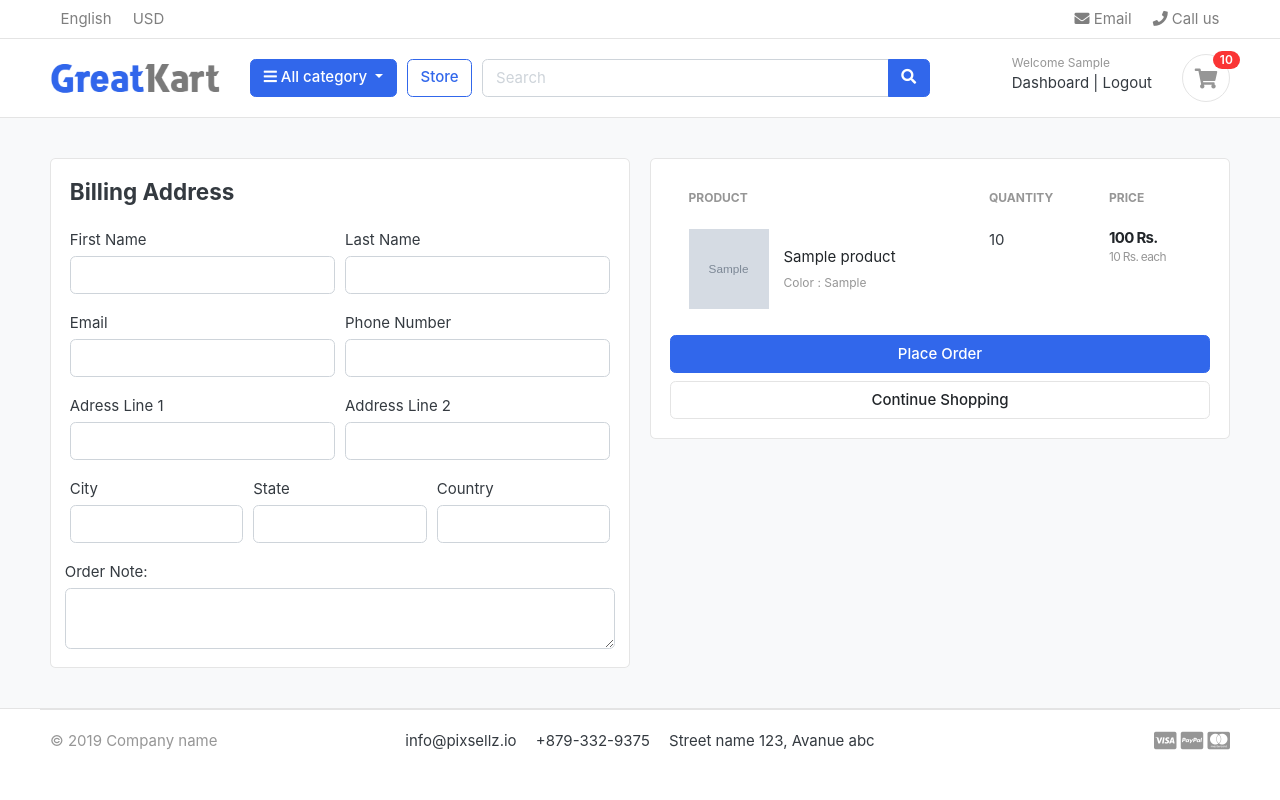
After one commit to shaquib686/miniMall, a Django app: page /carts/checkout/ in a window 1280 px wide. The commit adds this page. Run offline with Django 3.2, Linux system fonts and the light colour scheme; a user stored in the database is signed in; tables that the repository leaves empty hold one stand-in row (values such as "Sample post"); grey boxes marked "Sample" are stand-in pictures; some libraries are stand-ins or nearby versions; some web fonts are replaced.

Commit message:
Handle Cart and Checkout page

```diff
--- a/carts/context_processor.py
+++ b/carts/context_processor.py
@@ -7,7 +7,10 @@ def counter(request):
     else:
         try:
             cart = Cart.objects.filter(cart_id=_cart_id(request))
-            cart_items = CartItem.objects.all().filter(cart=cart[:1])
+            if request.user.is_authenticated:
+                cart_items = CartItem.objects.all().filter(user=request.user)
+            else:
+                cart_items = CartItem.objects.all().filter(cart=cart[:1])
             for cart_item in cart_items:
                 cart_count += cart_item.quantity
         except Cart.DoesNotExist:
--- a/carts/models.py
+++ b/carts/models.py
@@ -1,5 +1,6 @@
 from django.db import models
 from store.models import Product,Variation
+from accounts.models import Account
 # Create your models here.
 class Cart(models.Model):
     cart_id = models.CharField(max_length=250, blank=True)
@@ -8,9 +9,10 @@ class Cart(models.Model):
         return self.cart_id
 
 class CartItem(models.Model):
+    user = models.ForeignKey(Account, on_delete=models.CASCADE,null=True)
     product = models.ForeignKey(Product, on_delete=models.CASCADE)
     variations = models.ManyToManyField(Variation, blank = True)
-    cart = models.ForeignKey(Cart, on_delete=models.CASCADE)
+    cart = models.ForeignKey(Cart, on_delete=models.CASCADE,null=True)
     quantity = models.IntegerField()
     is_active = models.BooleanField(default=True)
 
--- a/carts/urls.py
+++ b/carts/urls.py
@@ -5,4 +5,5 @@ urlpatterns = [
     path('add_cart/<int:product_id>/',views.add_cart,name="add_cart"),
     path('remove_cart/<int:product_id>/<int:cart_item_id>',views.remove_cart,name="remove_cart"),
     path('remove_cart_item/<int:product_id>/<int:cart_item_id>',views.remove_cart_item,name="remove_cart_item"),
+    path('checkout/',views.checkout,name='checkout'),
 ]
--- a/carts/views.py
+++ b/carts/views.py
@@ -2,6 +2,7 @@ from django.shortcuts import render,redirect, get_object_or_404
 from store.models import Product, Variation
 from .models import Cart,CartItem
 from django.core.exceptions import ObjectDoesNotExist
+from django.contrib.auth.decorators import login_required
 # Create your views here.
 def _cart_id(request):
     cart = request.session.session_key
@@ -10,63 +11,165 @@ def _cart_id(request):
     return cart
 
 def add_cart(request, product_id):
+    current_user = request.user
     product = Product.objects.get(id=product_id)
-    product_variation = []
-    if request.method == 'POST':
-        for item in request.POST:
-            key = item
-            value = request.POST[key]
-            try:
-                variation = Variation.objects.get(product=product,variation_category__iexact=key,variation_value__iexact=value)
-                product_variation.append(variation)
-            except:
-                pass
-    try:
-        cart = Cart.objects.get(cart_id=_cart_id(request))
-    except Cart.DoesNotExist:
-        cart = Cart.objects.create(
-            cart_id = _cart_id(request)
-        )
-    cart.save()
-    is_cart_item_exists = CartItem.objects.filter(product = product, cart=cart).exists()
-    if is_cart_item_exists:
-        cart_item = CartItem.objects.filter(product=product,cart=cart)
-        ex_var_list=[]
-        id = []
-        for item in cart_item:
-            existing_variation = item.variations.all()
-            ex_var_list.append(list(existing_variation))
-            id.append(item.id)
-        if product_variation in ex_var_list:
-            index = ex_var_list.index(product_variation)
-            item_id = id[index]
-            item = CartItem.objects.get(product = product, id=item_id)
-            item.quantity +=1
-            item.save()
+    #if the user is authenticated...
+    if current_user.is_authenticated:
+        product_variation = []
+        if request.method == 'POST':
+            for item in request.POST:
+                key = item
+                value = request.POST[key]
+                try:
+                    variation = Variation.objects.get(product=product,variation_category__iexact=key,variation_value__iexact=value)
+                    product_variation.append(variation)
+                except:
+                    pass
+        is_cart_item_exists = CartItem.objects.filter(product = product, user = current_user).exists()
+        if is_cart_item_exists:
+            cart_item = CartItem.objects.filter(product=product,user = current_user)
+            ex_var_list=[]
+            id = []
+            for item in cart_item:
+                existing_variation = item.variations.all()
+                ex_var_list.append(list(existing_variation))
+                id.append(item.id)
+            if product_variation in ex_var_list:
+                index = ex_var_list.index(product_variation)
+                item_id = id[index]
+                item = CartItem.objects.get(product = product, id=item_id)
+                item.quantity +=1
+                item.save()
+            else:
+                item = CartItem.objects.create(product=product,quantity=1,user= current_user)
+                if len(product_variation) > 0:
+                    item.variations.clear()
+                    item.variations.add(*product_variation)
+                item.save()
         else:
-            item = CartItem.objects.create(product=product,quantity=1,cart=cart)
+            cart_item = CartItem.objects.create(
+                product = product,
+                quantity = 1,
+                user = current_user,
+            )
             if len(product_variation) > 0:
-                item.variations.clear()
-                item.variations.add(*product_variation)
-            item.save()
+                cart_item.variations.clear()
+                cart_item.variations.add(*product_variation)
+            cart_item.save()
+        return redirect('cart')
+    #If the user is not authenticated...
     else:
-        cart_item = CartItem.objects.create(
-            product = product,
-            quantity = 1,
-            cart = cart,
-        )
-        if len(product_variation) > 0:
-            cart_item.variations.clear()
-            cart_item.variations.add(*product_variation)
-        cart_item.save()
-    return redirect('cart')
+        product_variation = []
+        if request.method == 'POST':
+            for item in request.POST:
+                key = item
+                value = request.POST[key]
+                try:
+                    variation = Variation.objects.get(product=product,variation_category__iexact=key,variation_value__iexact=value)
+                    product_variation.append(variation)
+                except:
+                    pass
+        try:
+            cart = Cart.objects.get(cart_id=_cart_id(request))
+        except Cart.DoesNotExist:
+            cart = Cart.objects.create(
+                cart_id = _cart_id(request)
+            )
+        cart.save()
+        is_cart_item_exists = CartItem.objects.filter(product = product, cart=cart).exists()
+        if is_cart_item_exists:
+            cart_item = CartItem.objects.filter(product=product,cart=cart)
+            ex_var_list=[]
+            id = []
+            for item in cart_item:
+                existing_variation = item.variations.all()
+                ex_var_list.append(list(existing_variation))
+                id.append(item.id)
+            if product_variation in ex_var_list:
+                index = ex_var_list.index(product_variation)
+                item_id = id[index]
+                item = CartItem.objects.get(product = product, id=item_id)
+                item.quantity +=1
+                item.save()
+            else:
+                item = CartItem.objects.create(product=product,quantity=1,cart=cart)
+                if len(product_variation) > 0:
+                    item.variations.clear()
+                    item.variations.add(*product_variation)
+                item.save()
+        else:
+            cart_item = CartItem.objects.create(
+                product = product,
+                quantity = 1,
+                cart = cart,
+            )
+            if len(product_variation) > 0:
+                cart_item.variations.clear()
+                cart_item.variations.add(*product_variation)
+            cart_item.save()
+        return redirect('cart')
 
 def cart(request,total=0, quantity=0, cart_items=None):
     try:
         tax = 0
         grand_total = 0
-        cart = Cart.objects.get(cart_id=_cart_id(request))
-        cart_items = CartItem.objects.filter(cart=cart, is_active=True)
+        if request.user.is_authenticated:
+            cart_items = CartItem.objects.filter(user = request.user, is_active=True)
+        else:
+            cart = Cart.objects.get(cart_id=_cart_id(request))
+            cart_items = CartItem.objects.filter(cart=cart, is_active=True)
+        for cart_item in cart_items:
+            total += (cart_item.product.price * cart_item.quantity)
+            quantity += cart_item.quantity
+        tax = (18 * total)/100
+        grand_total = total + tax
+    except ObjectDoesNotExist:
+        pass
+    context = {
+            'total' : total,
+            'quantity' : quantity,
+            'cart_items': cart_items,
+            'tax' : tax,
+            'grand_total' : grand_total,
+        }
+    return render(request, 'cart.html',context)
+def remove_cart(request, product_id, cart_item_id):
+    product = get_object_or_404(Product, id=product_id)
+    try:
+        if request.user.is_authenticated:
+            cart_item = CartItem.objects.get(product=product,user=request.user,id=cart_item_id)
+        else:
+            cart = Cart.objects.get(cart_id = _cart_id(request))
+            cart_item = CartItem.objects.get(product=product,cart=cart,id=cart_item_id)
+        if cart_item.quantity > 1:
+            cart_item.quantity -=1
+            cart_item.save()
+        else:
+            cart_item.delete()
+    except:
+        pass
+    return redirect('cart')
+
+def remove_cart_item(request,product_id,cart_item_id):
+    product = get_object_or_404(Product, id=product_id)
+    if request.user.is_authenticated:
+        cart_item = CartItem.objects.get(product=product,user=request.user,id=cart_item_id)
+    else:
+        cart = Cart.objects.get(cart_id = _cart_id(request))
+        cart_item = CartItem.objects.get(product=product,cart=cart,id=cart_item_id)
+    cart_item.delete()
+    return redirect('cart')
+
+@login_required(login_url='login')
+def checkout(request,total=0, quantity=0, cart_items=None):
+    try:
+        tax = 0
+        grand_total = 0
+        if request.user.is_authenticated:
+            cart_items = CartItem.objects.filter(user = request.user, is_active=True)
+        else:
+            cart = Cart.objects.get(cart_id=_cart_id(request))
+            cart_items = CartItem.objects.filter(cart=cart, is_active=True)
         for cart_item in cart_items:
             total += (cart_item.product.price * cart_item.quantity)
             quantity += cart_item.quantity
@@ -81,24 +184,4 @@ def cart(request,total=0, quantity=0, cart_items=None):
         'tax' : tax,
         'grand_total' : grand_total,
     }
-    return render(request, 'cart.html',context)
-def remove_cart(request, product_id, cart_item_id):
-    cart = Cart.objects.get(cart_id = _cart_id(request))
-    product = get_object_or_404(Product, id=product_id)
-    try:
-        cart_item = CartItem.objects.get(product=product,cart=cart,id=cart_item_id)
-        if cart_item.quantity > 1:
-            cart_item.quantity -=1
-            cart_item.save()
-        else:
-            cart_item.delete()
-    except:
-        pass
-    return redirect('cart')
-
-def remove_cart_item(request,product_id,cart_item_id):
-    cart = Cart.objects.get(cart_id = _cart_id(request))
-    product = get_object_or_404(Product, id=product_id)
-    cart_item = CartItem.objects.get(product=product,cart=cart,id=cart_item_id)
-    cart_item.delete()
-    return redirect('cart')
+    return render(request, 'checkout.html',context)
--- a/templates/cart.html
+++ b/templates/cart.html
@@ -98,7 +98,7 @@
                 <p class="text-center mb-3">
                     <img src="{%static './images/misc/payments.png'%}" height="26">
                 </p>
-                <a href="./place-order.html" class="btn btn-primary btn-block"> Checkout </a>
+                <a href="{% url 'checkout'%}" class="btn btn-primary btn-block"> Checkout </a>
                 <a href="{% url 'store'%}" class="btn btn-light btn-block">Continue Shopping</a>
             </div> <!-- card-body.// -->
             </div> <!-- card.// -->
--- /dev/null
+++ b/templates/checkout.html
@@ -0,0 +1,129 @@
+{%extends 'base.html'%}
+{%load static%}
+{%block content%}
+<section class="section-content padding-y bg">
+    <div class="container">
+
+        <!-- ============================ COMPONENT 1 ================================= -->
+        <div class="row">
+            <aside class="col-lg-6">
+                <div class="card">
+                    <div class="card-body">
+                        <h4 class="card-title mb-4"> Billing Address </h4>
+                        <form action="" method="POST">
+                            <div class="form-row">
+                                <div class="col form-group">
+                                    <label for="">First Name</label>
+                                    <input type="text" name="first_name" class="form-control" required>
+                                </div>
+                                <div class="col form-group">
+                                    <label for="">Last Name</label>
+                                    <input type="text" name="last_name" class="form-control" required>
+                                </div>
+                            </div>
+
+                            <div class="form-row">
+                                <div class="col form-group">
+                                    <label for="">Email</label>
+                                    <input type="email" name="email" class="form-control" required>
+                                </div>
+                                <div class="col form-group">
+                                    <label for="">Phone Number</label>
+                                    <input type="text" name="phone_number" class="form-control" required>
+                                </div>
+                            </div>
+
+                            <div class="form-row">
+                                <div class="col form-group">
+                                    <label for="">Adress Line 1</label>
+                                    <input type="text" name="address_line_1" class="form-control" required>
+                                </div>
+                                <div class="col form-group">
+                                    <label for="">Address Line 2</label>
+                                    <input type="text" name="address_line_2" class="form-control">
+                                </div>
+                            </div>
+
+                            <div class="form-row">
+                                <div class="col form-group">
+                                    <label for="">City</label>
+                                    <input type="text" name="city" class="form-control" required>
+                                </div>
+                                <div class="col form-group">
+                                    <label for="">State</label>
+                                    <input type="text" name="state" class="form-control" required>
+                                </div>
+                                <div class="col form-group">
+                                    <label for="">Country</label>
+                                    <input type="text" name="country" class="form-control" required>
+                                </div>
+                            </div>
+                            <div class="form-row">
+                                <label for="">Order Note:</label>
+                                <textarea class="form-control" name="order_note" rows="2"></textarea>
+                            </div>
+                    </div>
+                </div> <!-- card.// -->
+
+            </aside> <!-- col.// -->
+            <aside class="col-lg-6">
+
+                <div class="card">
+                    <div class="card-body">
+                        <table class="table table-borderless table-shopping-cart">
+                            <thead class="text-muted">
+                                <tr class="small text-uppercase">
+                                    <th scope="col">Product</th>
+                                    <th scope="col" width="120">Quantity</th>
+                                    <th scope="col" width="120">Price</th>
+                                </tr>
+                            </thead>
+                            <tbody>
+                                {%for cart_item in cart_items%}
+                                <tr>
+                                    <td>
+                                        <figure class="itemside align-items-center">
+                                            <div class="aside"><img src="{{cart_item.product.images.url}}"
+                                                    class="img-sm"></div>
+                                            <figcaption class="info">
+                                                <a href="{{ cart_item.product.get_url}}"
+                                                    class="title text-dark">{{cart_item.product.product_name}}</a>
+                                                <p class="text-muted small">
+                                                    {%if cart_item.variations.all%}
+                                                    {%for item in cart_item.variations.all%}
+                                                    {{item.variation_category | capfirst}} : {{item.variation_value | capfirst}} <br>
+                                                    {%endfor%}
+                                                    {%endif%}
+                                                </p>
+                                            </figcaption>
+                                        </figure>
+                                    </td>
+                                    <td>
+                                        <label for="">{{cart_item.quantity}}</label>
+                                    </td>
+                                    <td>
+                                        <div class="price-wrap">
+                                            <var class="price">{{cart_item.sub_total}} Rs.</var>
+                                            <small class="text-muted">{{cart_item.product.price}} Rs. each </small>
+                                        </div> <!-- price-wrap .// -->
+                                    </td>
+                                </tr>
+                                {%endfor%}
+                            </tbody>
+                        </table>
+                        <button type="submit" name="submit" class="btn btn-primary btn-block">Place Order</button>
+                        <a href="{% url 'store'%}" class="btn btn-light btn-block">Continue Shopping</a>
+                        </form>
+                    </div> <!-- card-body.// -->
+                </div> <!-- card.// -->
+
+            </aside> <!-- col.// -->
+
+
+        </div> <!-- row.// -->
+        <!-- ============================ COMPONENT 1 END .// ================================= -->
+
+    </div> <!-- container .//  -->
+</section>
+<!-- ========================= SECTION CONTENT END// ========================= -->
+{%endblock%}
```
Also changed, not shown: accounts/views.py (+45 -2 lines), carts/migrations/0004_auto_20210424_1143.py (added).
